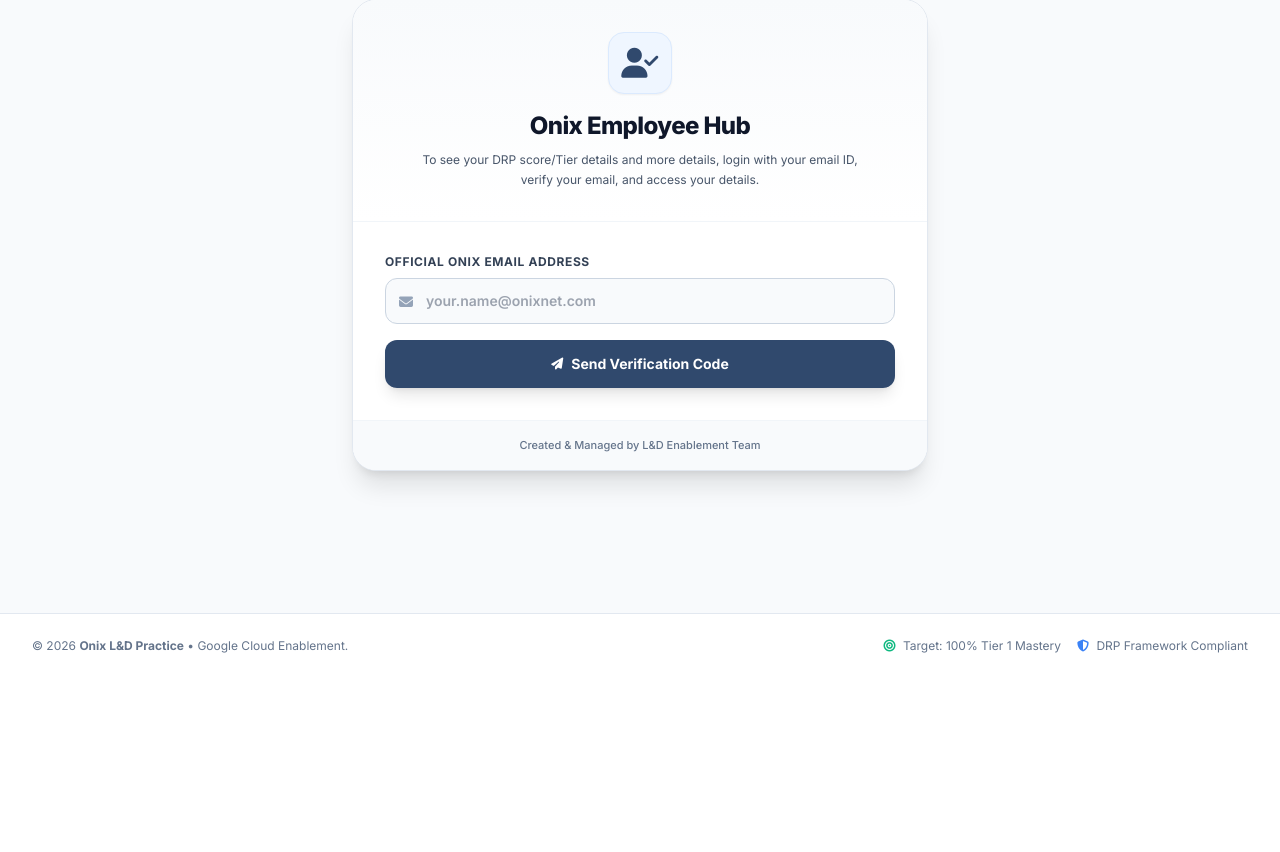
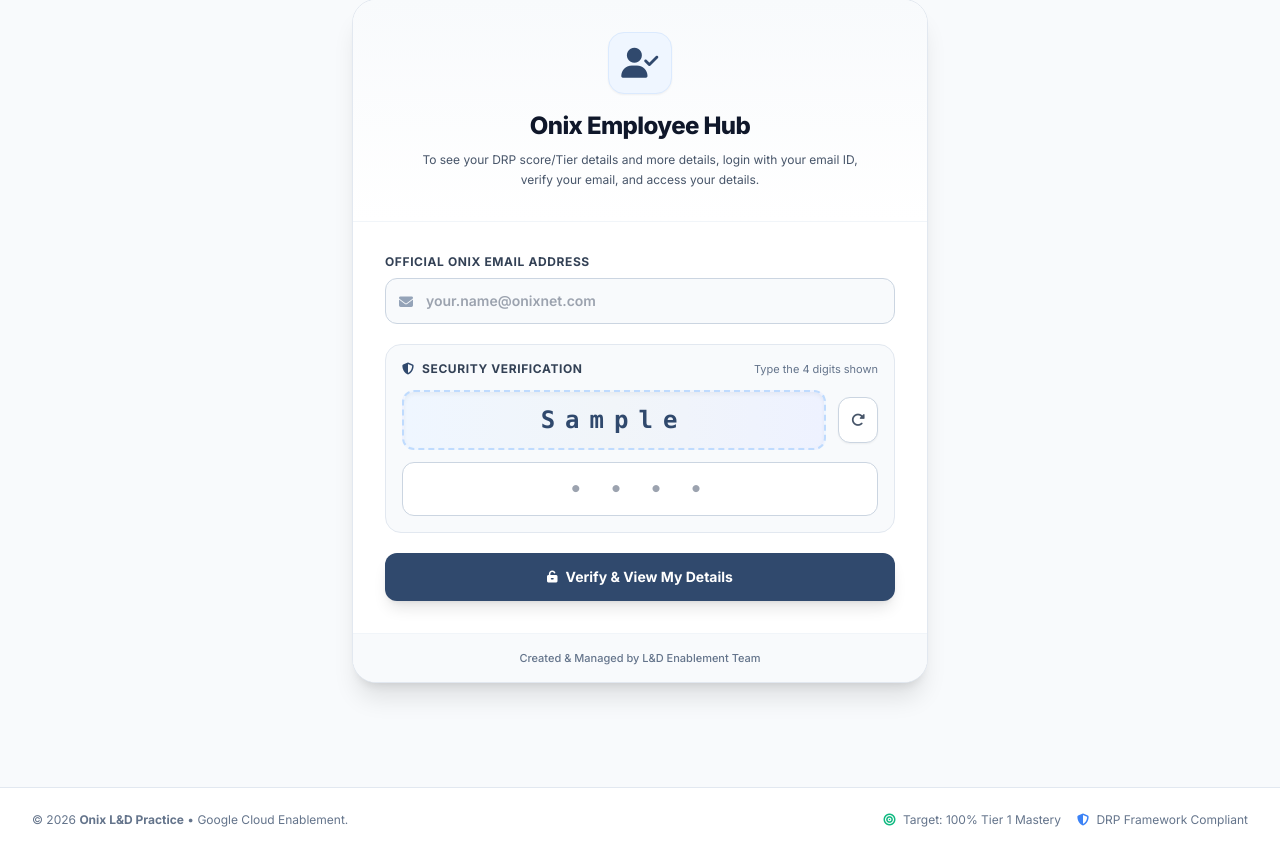
Before and after one commit to nikhilshelke-spec/onix-drp-portal, a Flask app: template templates/employees.html in a window 1280 px wide. Shown: the part 122-974 px from the top of the page. Before the commit the page ends 775 px from the top, so only its background shows below. Run offline with Flask 3, Linux system fonts and the light colour scheme; the template is opened without the code that fills it: most values are stand-ins (such as "Sample title", 1, 10 or a date in 2020); some libraries are stand-ins or nearby versions.

Commit message:
Replace OTP flow with simple 4-digit security Captcha for instant scorecard access

```diff
--- a/app.py
+++ b/app.py
@@ -143,6 +143,9 @@ def employees():
         base_df=scope['allowed_df']
     )
 
+    initial_captcha = str(secrets.randbelow(9000) + 1000)
+    session['captcha_code'] = initial_captcha
+
     return render_template(
         'employees.html',
         employees=employee_list,
@@ -154,8 +157,33 @@ def employees():
         search_query=search_query,
         is_authenticated=is_authenticated,
         scope=scope,
+        initial_captcha=initial_captcha,
         page='employees'
     )
+
+@app.route('/api/auth/get_captcha')
+def api_get_captcha():
+    code = str(secrets.randbelow(9000) + 1000)
+    session['captcha_code'] = code
+    return jsonify({'code': code})
+
+@app.route('/api/auth/verify_captcha', methods=['POST'])
+def api_verify_captcha():
+    data = request.get_json() or {}
+    email = data.get('email', '').strip().lower()
+    captcha = data.get('captcha', '').strip()
+
+    if not email or '@' not in email:
+        return jsonify({'success': False, 'error': 'Please enter a valid official Onix email address.'}), 400
+
+    stored = session.get('captcha_code', '')
+    if not stored or captcha != stored:
+        return jsonify({'success': False, 'error': 'Incorrect 4-digit code. Please enter the current code.'}), 400
+
+    # Successful verification
+    session['verified_email'] = email
+    session['role'] = 'user'
+    return jsonify({'success': True, 'redirect': url_for('employees')})
 
 @app.route('/api/auth/send_otp', methods=['POST'])
 def api_send_otp():
--- a/templates/employees.html
+++ b/templates/employees.html
@@ -16,54 +16,46 @@
             </p>
         </div>
 
-        <div class="p-8 space-y-6">
-            <!-- Step 1: Enter Email -->
-            <div id="stepEmail" class="space-y-4">
+        <div class="p-8 space-y-5">
+            <!-- Email Input -->
             <div>
                 <label class="block text-xs font-bold text-slate-700 uppercase tracking-wider mb-2">Official Onix Email Address</label>
                 <div class="relative">
                     <i class="fa-solid fa-envelope absolute left-3.5 top-3.5 text-slate-400 text-sm"></i>
-                        <input type="email" id="authEmailInput" placeholder="your.name@onixnet.com" class="w-full pl-10 pr-4 py-3 bg-slate-50 border border-slate-300 rounded-xl text-sm font-semibold text-slate-800 focus:ring-2 focus:ring-blue-500 focus:bg-white outline-none transition-all">
+                    <input type="email" id="authEmailInput" placeholder="your.name@onixnet.com" autocomplete="email"
+                        class="w-full pl-10 pr-4 py-3 bg-slate-50 border border-slate-300 rounded-xl text-sm font-semibold text-slate-800 focus:ring-2 focus:ring-blue-500 focus:bg-white outline-none transition-all">
                 </div>
             </div>
 
-                <button onclick="sendAuthOTP()" id="btnSendOtp" class="w-full py-3.5 text-white font-bold text-sm rounded-xl shadow-lg transition-all flex items-center justify-center space-x-2" style="background-color: #30496D;">
-                    <i class="fa-solid fa-paper-plane text-xs"></i>
-                    <span id="btnSendOtpText">Send Verification Code</span>
+            <!-- Simple Security Captcha -->
+            <div class="p-4 bg-slate-50 rounded-2xl border border-slate-200 space-y-3">
+                <div class="flex justify-between items-center">
+                    <label class="block text-xs font-bold text-slate-700 uppercase tracking-wider">
+                        <i class="fa-solid fa-shield-halved text-[#30496D] mr-1"></i> Security Verification
+                    </label>
+                    <span class="text-[11px] text-slate-500">Type the 4 digits shown</span>
+                </div>
+
+                <div class="flex items-center space-x-3">
+                    <div id="captchaBadge" class="select-none flex-1 py-3 px-4 rounded-xl font-mono text-2xl font-black tracking-[10px] text-[#30496D] bg-gradient-to-r from-blue-50 via-slate-100 to-indigo-50 border-2 border-dashed border-blue-200 shadow-inner text-center">
+                        {{ initial_captcha }}
+                    </div>
+                    <button type="button" onclick="refreshCaptcha()" class="p-3 text-slate-600 hover:text-slate-900 bg-white hover:bg-slate-100 border border-slate-300 rounded-xl transition-all shadow-sm flex items-center justify-center" title="Get New Code">
+                        <i id="refreshIcon" class="fa-solid fa-rotate-right text-sm"></i>
                     </button>
                 </div>
 
-            <!-- Step 2: Enter OTP Code (Initially Hidden) -->
-            <div id="stepOtp" class="hidden space-y-4 pt-2 border-t border-slate-100">
-                <div class="p-3.5 bg-blue-50 rounded-xl border border-blue-200 text-blue-900 text-xs flex items-start space-x-2.5">
-                    <i class="fa-solid fa-envelope-circle-check text-blue-600 text-base shrink-0 mt-0.5"></i>
                 <div>
-                        <span id="otpSentNotice" class="font-bold block">Verification code dispatched to your email!</span>
-                        <span class="text-[11px] text-blue-700 mt-0.5 block">Please check your inbox, copy the 6-digit code, and paste it below.</span>
+                    <input type="text" id="captchaInput" maxlength="4" placeholder="• • • •" autocomplete="off"
+                        class="w-full py-3 text-center tracking-[8px] bg-white border border-slate-300 rounded-xl text-xl font-mono font-bold text-slate-900 focus:ring-2 focus:ring-blue-500 outline-none transition-all">
                 </div>
             </div>
 
-                <div>
-                    <div class="flex justify-between items-center mb-2">
-                        <label class="block text-xs font-bold text-slate-700 uppercase tracking-wider">Enter 6-Digit Verification Code</label>
-                        <span id="otpTimerDisplay" class="text-[11px] font-mono text-slate-500 font-semibold">Valid for: <span id="countdownSec" class="text-blue-700 font-bold">30s</span></span>
-                    </div>
-                    <input type="text" id="authOtpInput" maxlength="6" placeholder="• • • • • •" autocomplete="one-time-code"
-                        class="w-full py-3.5 text-center tracking-[8px] bg-slate-50 border border-slate-300 rounded-xl text-2xl font-mono font-black text-slate-900 focus:ring-2 focus:ring-blue-500 focus:bg-white outline-none transition-all">
-                </div>
-
-                <button onclick="verifyAuthOTP()" id="btnVerifyOtp" class="w-full py-3.5 text-white font-bold text-sm rounded-xl shadow-lg transition-all flex items-center justify-center space-x-2 cursor-pointer" style="background-color: #30496D;">
+            <!-- Action Button -->
+            <button onclick="submitCaptchaVerification()" id="btnSubmitCaptcha" class="w-full py-3.5 text-white font-bold text-sm rounded-xl shadow-lg transition-all flex items-center justify-center space-x-2 cursor-pointer hover:opacity-95" style="background-color: #30496D;">
                 <i class="fa-solid fa-unlock-keyhole text-xs"></i>
-                    <span id="btnVerifyOtpText">Verify & Access Details</span>
+                <span id="btnSubmitText">Verify & View My Details</span>
             </button>
-
-                <div class="text-center pt-1 flex justify-between items-center text-xs px-1">
-                    <span class="text-slate-400">Code expires in 15 mins</span>
-                    <button id="btnResendOtp" onclick="resendAuthOTP()" disabled class="text-xs text-slate-400 cursor-not-allowed font-semibold">
-                        Resend code in <span id="resendCountdown">30</span>s
-                    </button>
-                </div>
-            </div>
 
             <!-- Error Notice Box -->
             <div id="authErrorBox" class="hidden p-3 bg-rose-50 rounded-xl border border-rose-200 text-rose-700 text-xs flex items-center space-x-2">
@@ -413,135 +405,79 @@
 </div>
 
 <script>
-    // ── OTP AUTHENTICATION CLIENT ─────────────────────────────────────────────
-    let pendingAuthEmail = '';
-    let otpCountdownInterval = null;
+    // ── SIMPLE CAPTCHA AUTHENTICATION CLIENT ─────────────────────────────────
+    let currentCaptcha = "{{ initial_captcha }}";
 
-    function startOtpTimer(seconds = 30) {
-        if (otpCountdownInterval) clearInterval(otpCountdownInterval);
-        let timeLeft = seconds;
-        const resendBtn = document.getElementById('btnResendOtp');
-        const countdownSec = document.getElementById('countdownSec');
-
-        if (resendBtn) {
-            resendBtn.disabled = true;
-            resendBtn.className = 'text-xs text-slate-400 cursor-not-allowed font-semibold';
-            resendBtn.innerHTML = `Resend code in <span id="resendCountdown">${timeLeft}</span>s`;
+    async function refreshCaptcha() {
+        const icon = document.getElementById('refreshIcon');
+        if (icon) icon.classList.add('fa-spin');
+        try {
+            const res = await fetch('/api/auth/get_captcha');
+            const data = await res.json();
+            if (data.code) {
+                currentCaptcha = data.code;
+                const badge = document.getElementById('captchaBadge');
+                if (badge) badge.innerText = data.code;
+                const input = document.getElementById('captchaInput');
+                if (input) {
+                    input.value = '';
+                    input.focus();
                 }
-        if (countdownSec) {
-            countdownSec.innerText = `${timeLeft}s`;
-            countdownSec.className = 'text-blue-700 font-bold';
+            }
+        } catch (e) {
+            console.error('Failed to refresh captcha:', e);
+        } finally {
+            setTimeout(() => {
+                if (icon) icon.classList.remove('fa-spin');
+            }, 300);
+        }
     }
 
-        otpCountdownInterval = setInterval(() => {
-            timeLeft--;
-            const countSpan = document.getElementById('resendCountdown');
-            if (countSpan) countSpan.innerText = timeLeft;
-            if (countdownSec) countdownSec.innerText = `${timeLeft}s`;
-
-            if (timeLeft <= 0) {
-                clearInterval(otpCountdownInterval);
-                otpCountdownInterval = null;
-                if (resendBtn) {
-                    resendBtn.disabled = false;
-                    resendBtn.className = 'text-xs text-blue-600 hover:text-blue-800 cursor-pointer font-bold underline transition-colors';
-                    resendBtn.innerHTML = '<i class="fa-solid fa-rotate-right mr-1"></i> Resend Verification Code';
-                }
-                if (countdownSec) {
-                    countdownSec.innerText = 'Expired';
-                    countdownSec.className = 'text-amber-600 font-bold';
-                }
-            }
-        }, 1000);
-    }
-
-    async function sendAuthOTP() {
+    async function submitCaptchaVerification() {
         const emailInput = document.getElementById('authEmailInput');
+        const captchaInput = document.getElementById('captchaInput');
         const email = emailInput ? emailInput.value.trim().toLowerCase() : '';
+        const captcha = captchaInput ? captchaInput.value.trim() : '';
         const errBox = document.getElementById('authErrorBox');
         if (errBox) errBox.classList.add('hidden');
 
         if (!email || !email.includes('@')) {
             showAuthError('Please enter a valid official Onix email address.');
+            if (emailInput) emailInput.focus();
             return;
         }
 
-        const btn = document.getElementById('btnSendOtp');
-        const btnText = document.getElementById('btnSendOtpText');
-        btn.disabled = true;
-        btnText.innerText = 'Sending Code...';
-
-        try {
-            const res = await fetch('/api/auth/send_otp', {
-                method: 'POST',
-                headers: { 'Content-Type': 'application/json' },
-                body: JSON.stringify({ email })
-            });
-            const data = await res.json();
-            if (data.success) {
-                pendingAuthEmail = email;
-                document.getElementById('stepOtp').classList.remove('hidden');
-                const otpInput = document.getElementById('authOtpInput');
-                if (otpInput) {
-                    otpInput.value = '';
-                    otpInput.focus();
-                }
-                document.getElementById('otpSentNotice').innerText = `Verification code sent to ${email}! Check your inbox, copy the 6-digit code and paste it below.`;
-                btnText.innerText = 'Code Sent!';
-                startOtpTimer(30);
-            } else {
-                showAuthError(data.error || 'Failed to send verification code.');
-                btnText.innerText = 'Send Verification Code';
-                btn.disabled = false;
-            }
-        } catch (e) {
-            showAuthError('Network error. Please check your connection and try again.');
-            btnText.innerText = 'Send Verification Code';
-            btn.disabled = false;
-        }
-    }
-
-    async function verifyAuthOTP() {
-        const otpInput = document.getElementById('authOtpInput');
-        const otp = otpInput ? otpInput.value.trim() : '';
-        const errBox = document.getElementById('authErrorBox');
-        if (errBox) errBox.classList.add('hidden');
-
-        if (!otp || otp.length < 6) {
-            showAuthError('Please enter the complete 6-digit verification code.');
+        if (!captcha || captcha.length < 4) {
+            showAuthError('Please enter the 4-digit verification code.');
+            if (captchaInput) captchaInput.focus();
             return;
         }
 
-        const btn = document.getElementById('btnVerifyOtp');
-        const btnText = document.getElementById('btnVerifyOtpText');
-        btn.disabled = true;
-        btnText.innerText = 'Verifying...';
+        const btn = document.getElementById('btnSubmitCaptcha');
+        const btnText = document.getElementById('btnSubmitText');
+        if (btn) btn.disabled = true;
+        if (btnText) btnText.innerText = 'Verifying...';
 
         try {
-            const res = await fetch('/api/auth/verify_otp', {
+            const res = await fetch('/api/auth/verify_captcha', {
                 method: 'POST',
                 headers: { 'Content-Type': 'application/json' },
-                body: JSON.stringify({ email: pendingAuthEmail, otp })
+                body: JSON.stringify({ email, captcha })
             });
             const data = await res.json();
             if (data.success) {
                 window.location.reload();
             } else {
-                showAuthError(data.error || 'Invalid or expired verification code. Please check and try again.');
-                btnText.innerText = 'Verify & Access Details';
-                btn.disabled = false;
+                showAuthError(data.error || 'Incorrect code. Please enter the new code shown.');
+                if (btn) btn.disabled = false;
+                if (btnText) btnText.innerText = 'Verify & View My Details';
+                refreshCaptcha();
             }
         } catch (e) {
-            showAuthError('Verification failed. Please try again.');
-            btnText.innerText = 'Verify & Access Details';
-            btn.disabled = false;
+            showAuthError('Network error. Please try again.');
+            if (btn) btn.disabled = false;
+            if (btnText) btnText.innerText = 'Verify & View My Details';
         }
-    }
-
-    function resendAuthOTP() {
-        const resendBtn = document.getElementById('btnResendOtp');
-        if (resendBtn && resendBtn.disabled) return;
-        sendAuthOTP();
     }
 
     function showAuthError(msg) {
@@ -551,23 +487,27 @@
         if (errBox) errBox.classList.remove('hidden');
     }
 
-    // Auto-verify on paste or complete 6-digit input
+    // Auto submit on Enter key or 4th digit entered
     document.addEventListener('DOMContentLoaded', () => {
-        const otpInput = document.getElementById('authOtpInput');
-        if (otpInput) {
-            otpInput.addEventListener('input', function() {
-                this.value = this.value.replace(/\D/g, '').slice(0, 6);
-                if (this.value.length === 6) {
-                    setTimeout(() => verifyAuthOTP(), 150);
+        const captchaInput = document.getElementById('captchaInput');
+        const emailInput = document.getElementById('authEmailInput');
+
+        if (captchaInput) {
+            captchaInput.addEventListener('keydown', (e) => {
+                if (e.key === 'Enter') submitCaptchaVerification();
+            });
+            captchaInput.addEventListener('input', function() {
+                this.value = this.value.replace(/\D/g, '').slice(0, 4);
+                if (this.value.length === 4 && emailInput && emailInput.value.includes('@')) {
+                    setTimeout(() => submitCaptchaVerification(), 150);
                 }
             });
-            otpInput.addEventListener('paste', function(e) {
-                setTimeout(() => {
-                    this.value = this.value.replace(/\D/g, '').slice(0, 6);
-                    if (this.value.length === 6) {
-                        verifyAuthOTP();
         }
-                }, 50);
+        if (emailInput) {
+            emailInput.addEventListener('keydown', (e) => {
+                if (e.key === 'Enter') {
+                    if (captchaInput) captchaInput.focus();
+                }
             });
         }
     });
```
Lines whose indentation alone changed are shown as unchanged.
